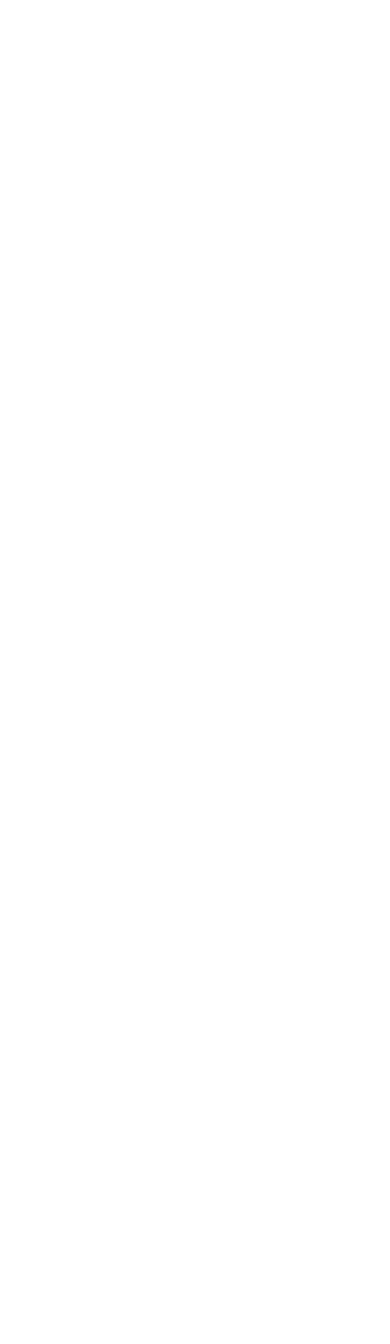
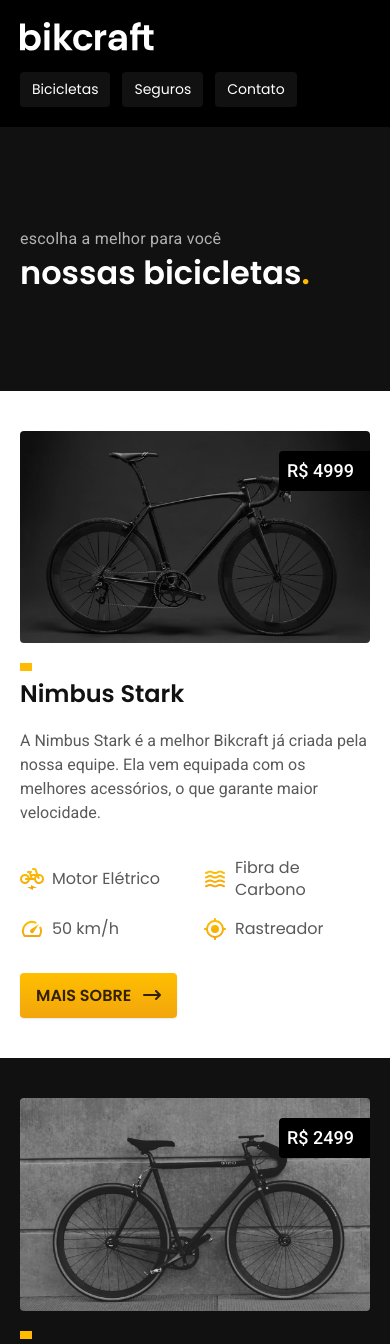
Before and after one commit to ricardopereiradevops/bikcraft, a plain HTML site: page bicicletas.html in a window 390 px wide. Shown: the top 1344 px of the page. Before the commit the page ends 844 px from the top, so only its background shows below. Drawn offline with Linux system fonts and the light colour scheme.

Commit message:
Criação e estilização das páginas termos.html e bicicletas.html

```diff
--- a/bicicletas.html
+++ b/bicicletas.html
@@ -0,0 +1,170 @@
+<!DOCTYPE html>
+<html lang="pt-br">
+  <head>
+    <meta charset="UTF-8" />
+    <meta name="viewport" content="width=device-width, initial-scale=1.0" />
+    <meta name="description" content="Bicicletas." />
+
+    <link rel="stylesheet" href="./css/style.css" />
+
+    <link rel="preconnect" href="https://fonts.googleapis.com" />
+    <link rel="preconnect" href="https://fonts.gstatic.com" crossorigin />
+    <link
+      href="https://fonts.googleapis.com/css2?family=Merriweather:ital,wght@1,900&family=Poppins:wght@400;600&family=Roboto:wght@400;500&display=swap"
+      rel="stylesheet"
+    />
+    <title>Bicicletas | Bikcraft</title>
+  </head>
+  <body id="bicicletas">
+    <header class="header-bg">
+      <div class="header container">
+        <a href="./">
+          <img src="./img/bikcraft.svg" alt="Bikcraft" />
+        </a>
+
+        <nav aria-label="primaria">
+          <ul class="header-menu font-1-m cor-0">
+            <li><a href="./bicicletas.html">Bicicletas</a></li>
+            <li><a href="./seguros.html">Seguros</a></li>
+            <li><a href="./contato.html">Contato</a></li>
+          </ul>
+        </nav>
+      </div>
+    </header>
+
+    <main>
+      <div class="titulo-bg">
+        <div class="titulo container">
+          <p class="font-2-l-b cor-5">Escolha a melhor para você</p>
+          <h1 class="font-1-xxl cor-0">
+            nossas bicicletas<span class="cor-p1">.</span>
+          </h1>
+        </div>
+      </div>
+
+      <div class="bicicletas container">
+        <div class="bicicletas-imagem">
+          <img src="./img/bicicletas/nimbus.jpg" alt="Bicicleta preta" />
+          <span class="font-2-m cor-0">R$ 4999</span>
+        </div>
+        <div class="bicicletas-conteudo">
+          <h2 class="font-1-xl">Nimbus Stark</h2>
+          <p class="font-2-s cor-8">
+            A Nimbus Stark é a melhor Bikcraft já criada pela nossa equipe. Ela
+            vem equipada com os melhores acessórios, o que garante maior
+            velocidade.
+          </p>
+          <ul class="font-1-m cor-8">
+            <li>
+              <img src="./img/icones/eletrica.svg" alt="" />Motor Elétrico
+            </li>
+            <li>
+              <img src="./img/icones/carbono.svg" alt="" />Fibra de Carbono
+            </li>
+            <li><img src="./img/icones/velocidade.svg" alt="" />50 km/h</li>
+            <li><img src="./img/icones/rastreador.svg" alt="" />Rastreador</li>
+          </ul>
+          <a class="botao seta" href="./bicicletas/nimbus.html">Mais Sobre</a>
+        </div>
+      </div>
+
+      <div class="bicicletas-bg">
+        <div class="bicicletas container">
+          <div class="bicicletas-imagem">
+            <img src="./img/bicicletas/magic.jpg" alt="Bicicleta preta" />
+            <span class="font-2-m cor-0">R$ 2499</span>
+          </div>
+          <div class="bicicletas-conteudo">
+            <h2 class="font-1-xl cor-0">Magic Might</h2>
+            <p class="font-2-s cor-5">
+              A Magic Might é a melhor Bikcraft já criada pela nossa equipe. Ela
+              vem equipada com os melhores acessórios, o que garante maior
+              velocidade.
+            </p>
+            <ul class="font-1-m cor-5">
+              <li>
+                <img src="./img/icones/eletrica.svg" alt="" />Motor Elétrico
+              </li>
+              <li>
+                <img src="./img/icones/carbono.svg" alt="" />Fibra de Carbono
+              </li>
+              <li><img src="./img/icones/velocidade.svg" alt="" />45 km/h</li>
+              <li>
+                <img src="./img/icones/rastreador.svg" alt="" />Rastreador
+              </li>
+            </ul>
+            <a class="botao seta" href="./bicicletas/magic.html">Mais Sobre</a>
+          </div>
+        </div>
+      </div>
+
+      <div class="bicicletas container">
+        <div class="bicicletas-imagem">
+          <img src="./img/bicicletas/nebula.jpg" alt="Bicicleta preta" />
+          <span class="font-2-m cor-0">R$ 3999</span>
+        </div>
+        <div class="bicicletas-conteudo">
+          <h2 class="font-1-xl">Nebula Cosmic</h2>
+          <p class="font-2-s cor-8">
+            A Nebula Cosmic é a melhor Bikcraft já criada pela nossa equipe. Ela
+            vem equipada com os melhores acessórios, o que garante maior
+            velocidade.
+          </p>
+          <ul class="font-1-m cor-8">
+            <li>
+              <img src="./img/icones/eletrica.svg" alt="" />Motor Elétrico
+            </li>
+            <li>
+              <img src="./img/icones/carbono.svg" alt="" />Fibra de Carbono
+            </li>
+            <li><img src="./img/icones/velocidade.svg" alt="" />50 km/h</li>
+            <li><img src="./img/icones/rastreador.svg" alt="" />Rastreador</li>
+          </ul>
+          <a class="botao seta" href="./bicicletas/nebula.html">Mais Sobre</a>
+        </div>
+      </div>
+    </main>
+
+    <footer class="footer-bg">
+      <div class="footer container">
+        <img src="./img/bikcraft.svg" alt="Bikcraft" />
+        <div class="footer-contato">
+          <h3 class="font-2-l-b cor-0">Contato</h3>
+          <ul class="font-2-m cor-5">
+            <li><a href="tel:+556199999999">+55 61 9999-9999</a></li>
+            <li>
+              <a href="mailto:contato@bikcraft.com">contato@bikcraft.com</a>
+            </li>
+            <li>Rua Ali Perto, 42 - Asa Norte</li>
+            <li>Brasília - DF</li>
+          </ul>
+          <div class="footer-redes">
+            <a href="./">
+              <img src="./img/redes/instagram.svg" alt="Instagram" />
+            </a>
+            <a href="./">
+              <img src="./img/redes/facebook.svg" alt="Facebook" />
+            </a>
+            <a href="./">
+              <img src="./img/redes/youtube.svg" alt="Youtube" />
+            </a>
+          </div>
+        </div>
+        <div class="footer-informacoes">
+          <h3 class="font-2-l-b cor-0">Informações</h3>
+          <nav>
+            <ul class="font-1-m cor-5">
+              <li><a href="./bicicletas.html">Bicicletas</a></li>
+              <li><a href="./seguros.html">Seguros</a></li>
+              <li><a href="./contato.html">Contato</a></li>
+              <li><a href="./termos.html">Termos e Condições</a></li>
+            </ul>
+          </nav>
+        </div>
+        <p class="footer-copy font-2-m cor-6">
+          Bikcraft © Alguns direitos reservados.
+        </p>
+      </div>
+    </footer>
+  </body>
+</html>
--- /dev/null
+++ b/css/bicicletas/bicicletas.css
@@ -0,0 +1,106 @@
+.bicicletas-bg {
+  background: linear-gradient(to right, var(--cor-0) 30%, var(--cor-11) 0);
+}
+
+.bicicletas {
+  display: grid;
+  grid-template-columns: 1fr 1fr;
+  gap: 40px;
+  padding-top: 60px;
+  padding-bottom: 60px;
+}
+
+.bicicletas-imagem {
+  display: grid;
+}
+
+.bicicletas-imagem img {
+  grid-area: 1/1;
+}
+
+.bicicletas-imagem span {
+  grid-area: 1/1;
+  place-self: start end;
+  margin-top: 20px;
+  background: var(--cor-12);
+  display: inline-block;
+  padding: 8px 16px 8px 8px;
+  border-radius: 4px 0 0 4px;
+}
+
+.bicicletas-conteudo {
+  display: grid;
+  grid-template-columns: 1fr auto;
+  align-content: start;
+}
+
+.bicicletas h2,
+.bicicletas p {
+  grid-column: 1/-1;
+}
+
+.bicicletas h2 {
+  margin-bottom: 20px;
+}
+
+.bicicletas h2::before {
+  content: "";
+  display: block;
+  width: 12px;
+  height: 8px;
+  background-color: var(--cor-p1);
+  margin-bottom: 8px;
+}
+
+.bicicletas p {
+  margin-bottom: 32px;
+}
+
+.bicicletas a {
+  place-self: end;
+}
+
+.bicicletas li {
+  display: flex;
+  align-items: center;
+}
+
+.bicicletas ul {
+  display: grid;
+  gap: 16px;
+}
+
+/* .bicicletas li + li {
+  margin-top: 16px;
+} */
+
+.bicicletas-conteudo img {
+  width: 24px;
+  margin-right: 8px;
+}
+
+@media (max-width: 800px) {
+  .bicicletas-bg {
+    background: var(--cor-11);
+  }
+  .bicicletas {
+    grid-template-columns: 1fr;
+    gap: 20px;
+    padding-top: 40px;
+    padding-bottom: 40px;
+  }
+}
+
+@media (max-width: 600px) {
+  .bicicletas-conteudo {
+    grid-template-columns: 1fr;
+  }
+  .bicicletas ul {
+    font-size: 1rem;
+    grid-template-columns: 1fr 1fr;
+    margin-bottom: 32px;
+  }
+  .bicicletas a {
+    place-self: start;
+  }
+}
--- a/css/style.css
+++ b/css/style.css
@@ -16,6 +16,10 @@
 
 /* Bicicletas */
 @import "./bicicletas/bicicletas-lista.css";
+@import "./bicicletas/bicicletas.css";
 
 /* Seguros */
 @import "./seguros/seguros.css";
+
+/* Termos */
+@import "termos/termos.css";
--- /dev/null
+++ b/css/termos/termos.css
@@ -0,0 +1,18 @@
+.termos {
+  padding-top: 80px;
+  padding-bottom: 80px;
+}
+
+.termos h2 {
+  font-weight: 600;
+  margin-bottom: 20px;
+}
+
+.termos p + h2 {
+  margin-top: 40px;
+}
+
+.termos p {
+  max-width: 75ch;
+  margin-bottom: 24px;
+}
--- a/css/utilidades/componentes.css
+++ b/css/utilidades/componentes.css
@@ -32,6 +32,25 @@
   background: var(--cor-9);
 }
 
+.botao.seta {
+  display: flex;
+  align-items: center;
+}
+
+.botao.seta::after {
+  content: "";
+  display: inline-block;
+  width: 18px;
+  height: 10px;
+  margin-left: 12px;
+  background: url(../../img/icones/seta.svg);
+  transition: transform 0.2s;
+}
+
+.botao.seta:hover::after {
+  transform: translateX(4px);
+}
+
 @media (max-width: 600px) {
   .botao {
     padding: 12px 16px;
@@ -57,3 +76,26 @@
 .link:hover {
   color: var(--cor-0);
 }
+
+/* título internas */
+.titulo-bg {
+  padding-top: 60px;
+  padding-bottom: 60px;
+  background-color: var(--cor-11);
+}
+
+.titulo p {
+  margin-bottom: 4px;
+}
+
+@media (max-width: 800px) {
+  .titulo {
+    padding-top: 40px;
+    padding-bottom: 40px;
+  }
+  .titulo p {
+    font-size: 1rem;
+    text-transform: lowercase;
+    font-weight: 400;
+  }
+}
```
Also changed, not shown: termos.html (added, +124 -0 lines), contato.html (deleted), seguros.html (deleted).
